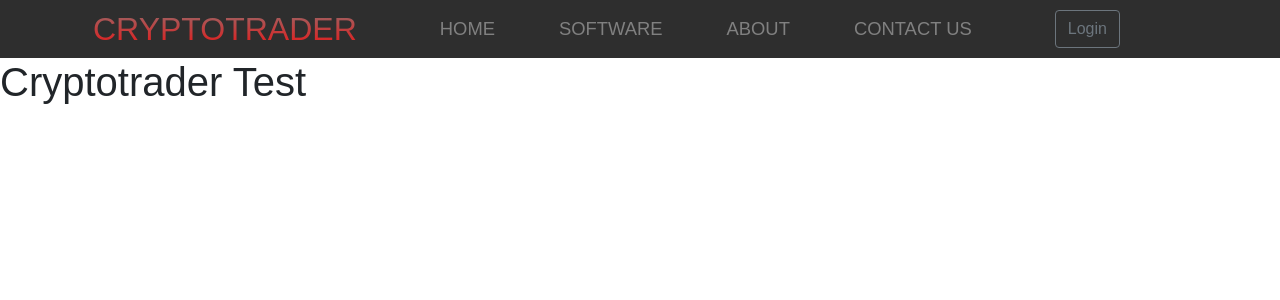
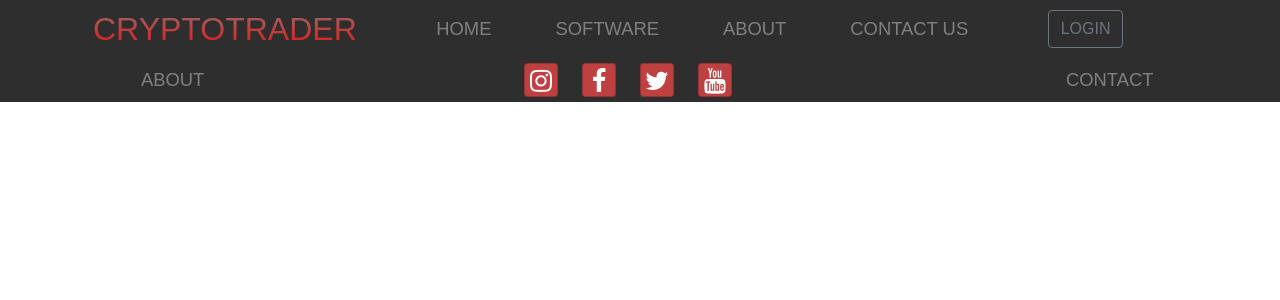
Before and after one commit to ChrisP1108/Cryptotrader, a React (Create React App) app: page /home in a window 1280 px wide. Shown: the top 300 px of the page. Built offline with nearby package versions, Linux system fonts and the light colour scheme.

Commit message:
Footer Initial Setup

```diff
--- /dev/null
+++ b/src/components/FooterComponent.js
@@ -0,0 +1,33 @@
+import { useState } from 'react';
+import { Nav, Navbar, NavbarBrand, NavbarToggler, Collapse, NavItem,
+    Button, Modal, ModalHeader, ModalBody, Form, FormGroup, Input, Label } from 'reactstrap';
+import { NavLink } from 'react-router-dom';
+
+const Footer = () => {
+    return (
+        <div id="footer">
+            <Navbar className="footerbackground p-0" sticky="top" expand="md">
+                <div className="container">
+                    <Nav navbar className="col-sm-2">
+                        <NavItem>
+                            <NavLink className="nav-link navstyle ml-md-3 ml-lg-5 mx-auto text-center mb-4 mb-sm-0" to="/about">ABOUT</NavLink>
+                        </NavItem>
+                    </Nav>
+                    <div className="col-sm-8 d-flex justify-content-center">
+                        <a className="btn btn-social-icon btn-instagram sociallink mr-3 mr-md-4" href="http://instagram.com/" target="_blank"><i className="fa fa-instagram" /></a>{' '}
+                        <a className="btn btn-social-icon btn-facebook sociallink mr-3 mr-md-4" href="http://www.facebook.com/" target="_blank"><i className="fa fa-facebook" /></a>{' '}
+                        <a className="btn btn-social-icon btn-twitter sociallink mr-3 mr-md-4" href="http://twitter.com/" target="_blank"><i className="fa fa-twitter" /></a>{' '}
+                        <a className="btn btn-social-icon btn-google sociallink mr-3 mr-md-4" href="http://youtube.com/" target="_blank"><i className="fa fa-youtube" /></a>
+                    </div>
+                    <Nav navbar className="col-sm-2">
+                        <NavItem>
+                            <NavLink className="nav-link navstyle ml-md-3 ml-lg-5 mx-auto text-center mt-4 mt-sm-0" to="/contactus">CONTACT</NavLink>
+                        </NavItem>
+                    </Nav>
+                </div>
+            </Navbar>
+        </div>
+    )
+}
+
+export default Footer
--- a/src/components/HeaderComponent.js
+++ b/src/components/HeaderComponent.js
@@ -43,9 +43,9 @@ const Header = () => {
                                 <NavLink className="nav-link navstyle ml-md-3 ml-lg-5" to="/contactus">CONTACT US</NavLink>
                             </NavItem>
                         </Nav>
-                        <span className="navbar-text mx-auto">
+                        <span className="navbar-text mx-auto d-flex justify-content-center">
                             <Button outline onClick={toggleModal}>
-                                Login
+                                LOGIN
                             </Button>
                         </span>
                     </Collapse>
--- a/src/components/MainComponent.js
+++ b/src/components/MainComponent.js
@@ -1,8 +1,5 @@
 import Header from './HeaderComponent';
-// import Footer from './FooterComponent';
-// import Home from './HomeComponent';
-// import About from './AboutComponent';
-// import Contact from './ContactComponent';
+import Footer from './FooterComponent';
 import { Switch, Route, Redirect, withRouter } from 'react-router-dom';
 import { connect } from 'react-redux';
 
@@ -10,7 +7,7 @@ const Main = () => {
     return (
         <>
             <Header />
-            <h1>Cryptotrader Test</h1>
+            <Footer />
         </>
     )
 }
--- /dev/null
+++ b/src/styles/Footer.scss
@@ -0,0 +1,22 @@
+#footer {
+    .footerbackground {
+        background: $blackGray;
+    }
+
+    a:hover {
+        transition: .3s;
+        color: $brightGray;
+    }
+
+    .navstyle {
+        color: $midGray;
+        font-size: 1.15rem;
+    }
+
+    .sociallink {
+        background-color: $grayRed;
+
+    }
+
+
+}
--- a/src/styles/Header.scss
+++ b/src/styles/Header.scss
@@ -18,7 +18,6 @@
     .navstyle {
         color: $midGray;
         font-size: 1.15rem;
-
     }
 
     .navbar-toggler-icon {
@@ -27,5 +26,5 @@
 
     .navbar-toggler {
         border: 1px solid $midGray;
-      }
+    }
 }
--- a/src/styles/Presets.scss
+++ b/src/styles/Presets.scss
@@ -18,6 +18,7 @@
             $red: hsl(0, 100%, 50%);
             $redGray: hsl(0, 70%, 50%);
             $grayRed: hsl(0, 50%, 50%);
+            $darkRed: hsl(0, 70%, 28%);
     // Trans Reds
             $redTrans: hsl(0, 100%, 50%);
             $redGrayTrans: hsl(0, 70%, 50%);
--- a/src/styles/Styles.scss
+++ b/src/styles/Styles.scss
@@ -1,3 +1,4 @@
 @import 'Presets';
 @import 'Header';
 @import 'Defaults';
+@import 'Footer';
```
